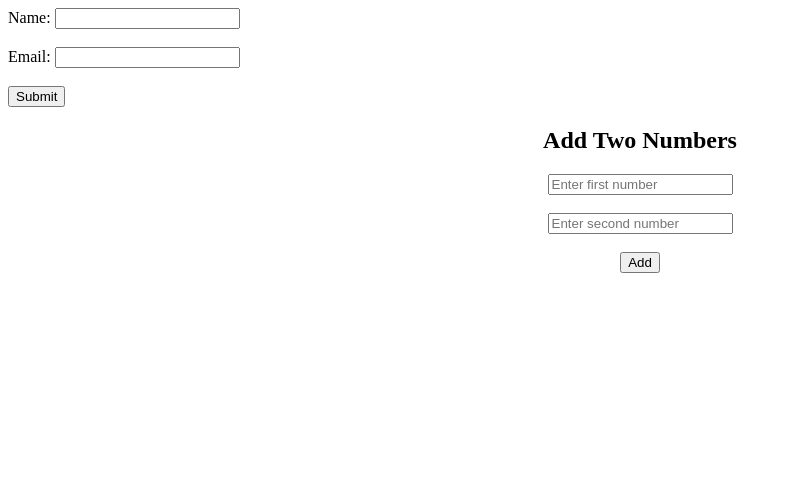
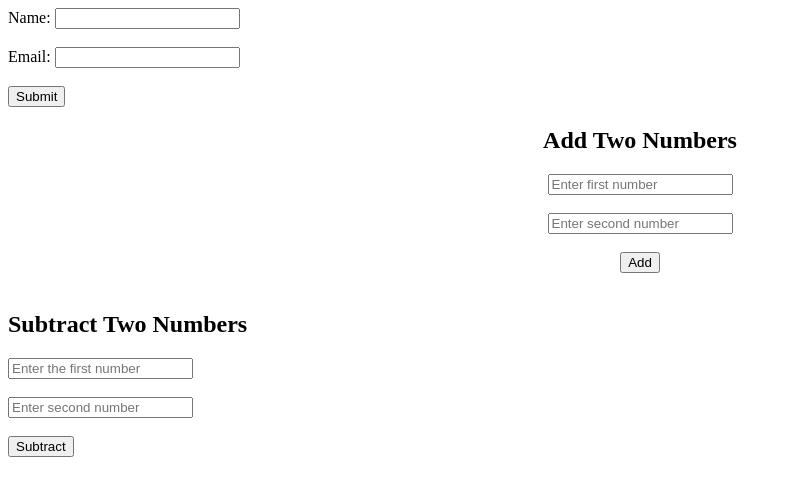
Before and after one commit to 12nagrajhm/React-Js-Handon, a React (Vite) app in the folder my-react-app/: page / in a window 1280 px wide. Shown: the top 496 px of the page, without its empty margins (0-792 px from the left). Built offline with nearby package versions, Linux system fonts and the light colour scheme.

Commit message:
subtract two numbers

```diff
--- a/my-react-app/src/App.jsx
+++ b/my-react-app/src/App.jsx
@@ -1,15 +1,17 @@
 import IncDec from "./components/IncDec";
 import Increment from "./components/Increment";
-import Form from "./components/Form"
-import AddTwoNumber from "./components/AddTwoNumbers"
+import Form from "./components/Form";
+import AddTwoNumber from "./components/AddTwoNumbers";
+import SubTwoNumbers from "./components/SubTwoNumbers";
 
 const App = () => {
   return (
     <div>
       {/*<Increment />*/}
       {/*<IncDec />*/}
-      <Form/>
-      <AddTwoNumber/>
+      <Form />
+      <AddTwoNumber />
+      <SubTwoNumbers />
     </div>
   );
 };
--- /dev/null
+++ b/my-react-app/src/components/SubTwoNumbers.jsx
@@ -0,0 +1,36 @@
+import { useState } from "react";
+
+function SubTwoNumbers() {
+  const [num1, setNum1] = useState(""); // Changed initial state from 0 to ""
+  const [num2, setNum2] = useState(""); // Changed initial state from 0 to ""
+  const [difference, setDifference] = useState(null); // Changed initial state from 0 to null
+
+  const handleSubtraction = () => {
+    setDifference(Number(num1) - Number(num2));
+  };
+
+  return (
+    <div>
+      <h2>Subtract Two Numbers</h2>
+      <input
+        type="number"
+        placeholder="Enter the first number"
+        value={num1}
+        onChange={(e) => setNum1(e.target.value)}
+      />
+      <br /><br />
+      <input
+        type="number"
+        placeholder="Enter second number"
+        value={num2}
+        onChange={(e) => setNum2(e.target.value)}
+      />
+      <br /><br />
+      <button onClick={handleSubtraction}>Subtract</button>
+      <br /><br />
+      {difference !== null && <h3>Difference: {difference}</h3>}
+    </div>
+  );
+}
+
+export default SubTwoNumbers;
```
